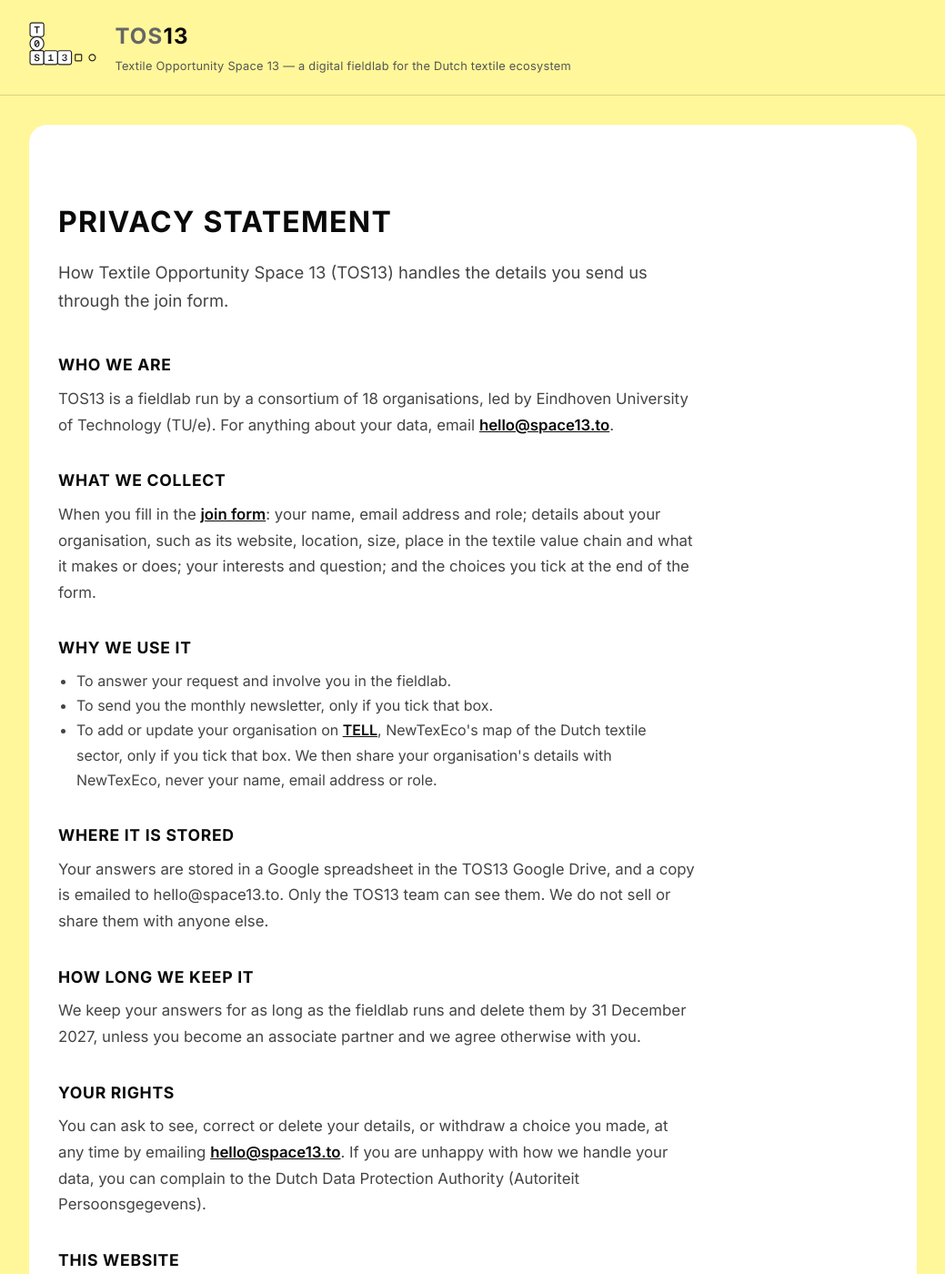
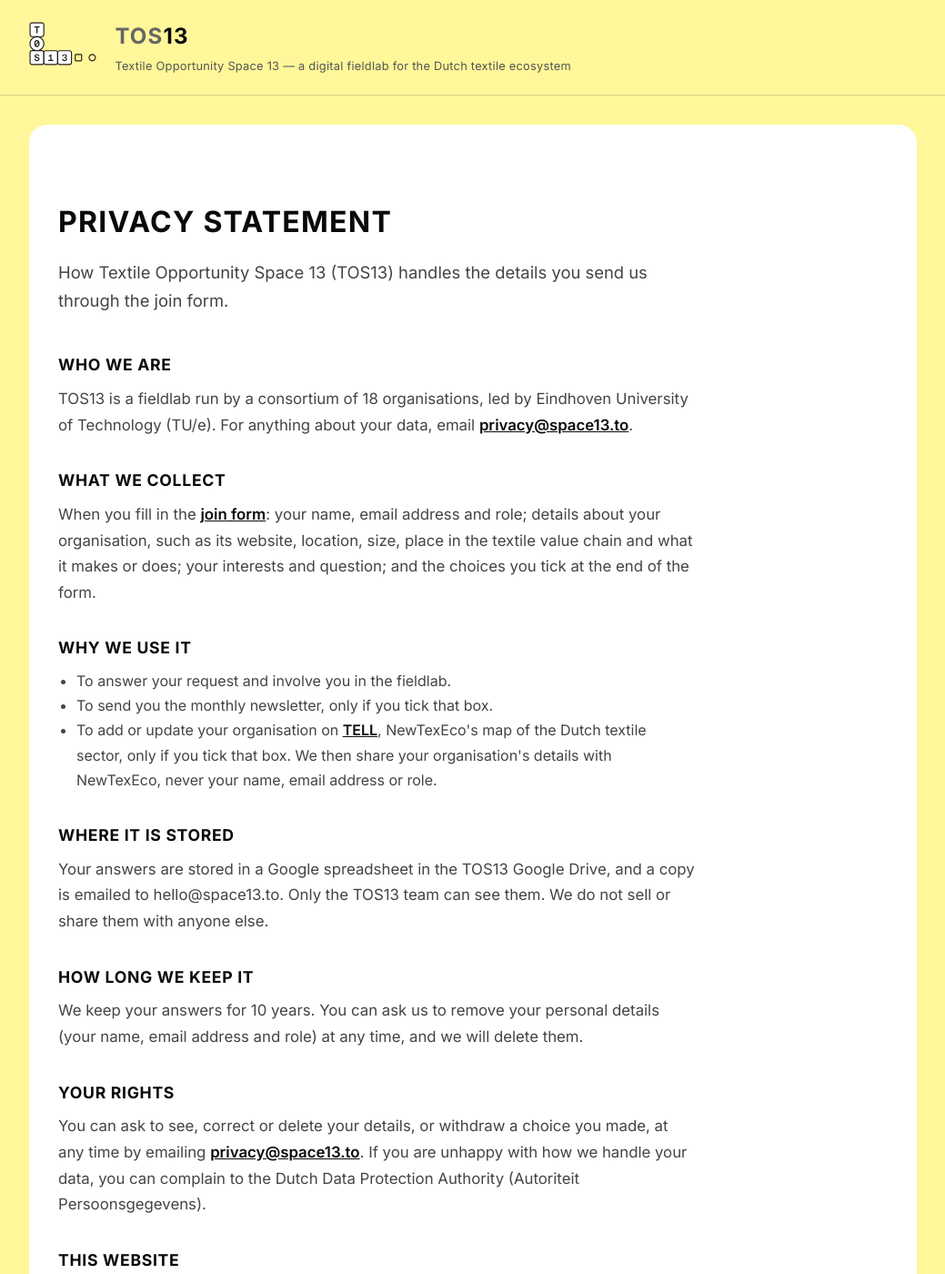
Before and after one commit to tospace13-hub/tos13website, a Jekyll site: the page built from privacy.md, in a window 1280 px wide and 1400 px high. Shown: the whole window at 91% size, without its empty margins (120-1159 px from the left). Built offline with Jekyll 4.4.1, drawn with Linux system fonts in a browser that asks for light colours.

Commit message:
Privacy statement: 10-year retention and privacy@space13.to
Keep answers for 10 years, delete personal details at any time on
request, and point data questions to privacy@space13.to.

Co-Authored-By: Claude Opus 5.5 <noreply@anthropic.com>
Claude-Session: https://claude.ai/code/session_01DCVmvLrD6QDfCoXCEUNLAe

```diff
--- a/privacy.md
+++ b/privacy.md
@@ -12,7 +12,7 @@ permalink: /privacy/
 
 <div class="prose">
 <h2>Who we are</h2>
-<p>TOS13 is a fieldlab run by a consortium of 18 organisations, led by Eindhoven University of Technology (TU/e). For anything about your data, email <a href="mailto:hello@space13.to">hello@space13.to</a>.</p>
+<p>TOS13 is a fieldlab run by a consortium of 18 organisations, led by Eindhoven University of Technology (TU/e). For anything about your data, email <a href="mailto:privacy@space13.to">privacy@space13.to</a>.</p>
 
 <h2>What we collect</h2>
 <p>When you fill in the <a href="{{ '/join/' | relative_url }}">join form</a>: your name, email address and role; details about your organisation, such as its website, location, size, place in the textile value chain and what it makes or does; your interests and question; and the choices you tick at the end of the form.</p>
@@ -28,10 +28,10 @@ permalink: /privacy/
 <p>Your answers are stored in a Google spreadsheet in the TOS13 Google Drive, and a copy is emailed to hello@space13.to. Only the TOS13 team can see them. We do not sell or share them with anyone else.</p>
 
 <h2>How long we keep it</h2>
-<p>We keep your answers for as long as the fieldlab runs and delete them by 31 December 2027, unless you become an associate partner and we agree otherwise with you.</p>
+<p>We keep your answers for 10 years. You can ask us to remove your personal details (your name, email address and role) at any time, and we will delete them.</p>
 
 <h2>Your rights</h2>
-<p>You can ask to see, correct or delete your details, or withdraw a choice you made, at any time by emailing <a href="mailto:hello@space13.to">hello@space13.to</a>. If you are unhappy with how we handle your data, you can complain to the Dutch Data Protection Authority (Autoriteit Persoonsgegevens).</p>
+<p>You can ask to see, correct or delete your details, or withdraw a choice you made, at any time by emailing <a href="mailto:privacy@space13.to">privacy@space13.to</a>. If you are unhappy with how we handle your data, you can complain to the Dutch Data Protection Authority (Autoriteit Persoonsgegevens).</p>
 
 <h2>This website</h2>
 <p>This site does not use cookies or tracking. It loads its font from Google Fonts, so your browser connects to Google's servers to fetch it.</p>
```
